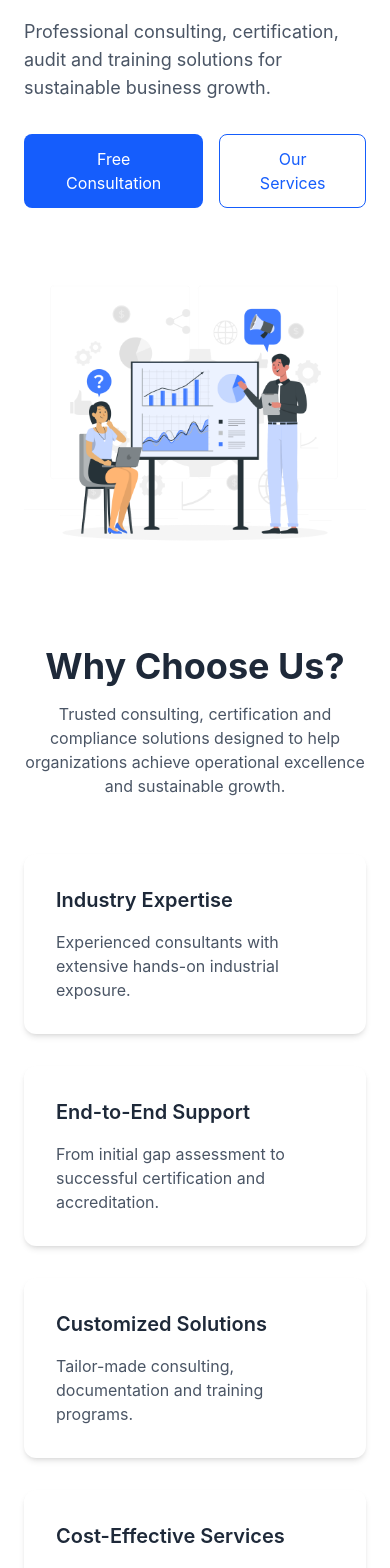
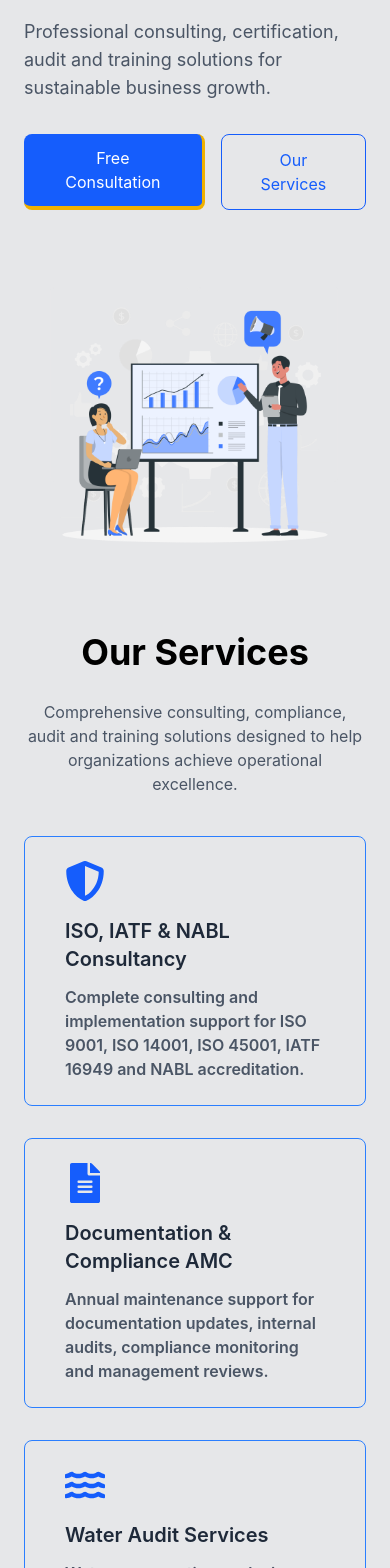
Before and after one commit to DipanshuGurjar123/my-company-service, a React (Vite) app: page / in a window 390 px wide. Shown: the part 380-1948 px from the top of the page. Built offline with nearby package versions, Linux system fonts and the light colour scheme.

Commit message:
Some css Change

```diff
--- a/src/App.jsx
+++ b/src/App.jsx
@@ -8,6 +8,7 @@ import { services } from './data/services'
 import AboutUs from './component/AboutUs'
 import Industries from './component/Industries'
 import OurTeam from './component/OurTeam'
+import ClientBenefits from './component/ClientBenefits'
 
 const App = () => {
   return (
@@ -15,11 +16,14 @@ const App = () => {
       {/* <h1>My react App</h1> */}
       <Navbar />
       <Hero />
+      <Services />
+      <Industries />
       <Whychooseus />
-      <Services />
+
       <AboutUs />
-      <Industries />
+
       <OurTeam />
+      <ClientBenefits/>
     </div>
   )
 }
--- /dev/null
+++ b/src/component/ClientBenefits.jsx
@@ -0,0 +1,26 @@
+import React from 'react'
+
+const ClientBenefits = () => {
+    return (
+        <div>
+            <div>
+                <h1 className='flex justify-center font-bold text-3xl'>CLIENT BENEFITS</h1>
+                <div className='font-semibold '>
+                    <h3>Organizations partnering with My gain: </h3>
+                </div>
+                <div className='grid md:grid-cols-3 gap-8'>
+                    <p>✔ Faster Certification & Accreditation </p>
+                    <p>✔ Strong Documentation Systems </p>
+                    <p>✔ Improved Audit Readiness</p>
+                    <p>✔ Enhanced Process Efficiency </p>
+                    <p>✔ Skilled & Competent Workforce</p>
+                    <p>✔ Cost Reduction Opportunities</p>
+                    <p>✔ Regulatory & Customer Compliance </p>
+                    <p>✔ Sustainable Business Growth</p>
+                </div>
+            </div>
+        </div>
+    )
+}
+
+export default ClientBenefits
--- a/src/component/Hero.jsx
+++ b/src/component/Hero.jsx
@@ -3,7 +3,7 @@ import heroImg from "../assets/marketing-consulting-rafiki.png";
 
 const Hero = () => {
   return (
-    <section className="max-w-7xl mx-auto px-6 py-6 flex flex-col md:flex-row items-center justify-between gap-10">
+    <section className="max-w-7xl mx-auto px-6 py-6 flex flex-col md:flex-row items-center justify-between gap-10 bg-slate-900/10">
 
       <div className="hero-left flex-1">
         <h1 className='text-4xl md:text-5xl font-bold text-gray-800 leading-tight'>
@@ -19,13 +19,12 @@ const Hero = () => {
         </p>
 
         <div className="hero-btns mt-8 flex gap-4">
-          <button className='bg-blue-600 text-white px-6 py-3 rounded-lg hover:bg-blue-700 hover:-translate-y-2 hover:shadow-xl transition-all duration-300
-'>Free Consultation</button>
-          <button className='border border-blue-600 text-blue-600 px-6 py-3 rounded-lg hover:bg-blue-50 hover:-translate-y-2 hover:shadow-xl transition-all duration-300'>Our Services</button>
+          <button className='bg-blue-600 text-white px-6 py-3 rounded-lg border-b-4 border-r-3 border-solid border-yellow-500 hover:bg-blue-700 hover:-translate-y-2 hover:shadow-xl hover:scale-90 transition-all duration-300'>Free Consultation</button>
+          <button className='border border-blue-600 text-blue-600 px-6 py-3 rounded-lg hover:bg-blue-50 hover:-translate-y-2 hover:shadow-xl transition-all hover:scale-90 duration-300'>Our Services</button>
         </div>
       </div>
 
-      <div className="hero-right flex-1">
+      <div className="hero-right flex-1 hover:scale-105 duration-500">
         <img
           src={heroImg}
           alt="Business Consulting"
--- a/src/component/Services.jsx
+++ b/src/component/Services.jsx
@@ -18,7 +18,7 @@ const Services = () => {
     };
 
     return (
-        <section className='max-w-7xl mx-auto px-6 py-4'>
+        <section className='max-w-7xl mx-auto px-6 py-4 bg-slate-900/10'>
             <div className='text-center mb-10'>
                 <h1 className='text-4xl font-bold mb-7 '>
                     Our Services
@@ -33,12 +33,12 @@ const Services = () => {
             <div className='grid md:grid-cols-3 gap-8'>
                 {services.map((service) => (
                     <div
-                        key={service.id}
-                        className="bg-white p-8 rounded-xl shadow-md hover:shadow-xl transition duration-300"
+                    key={service.id}
+                    className="py-6 px-10 relative bg-gradient-to-r from-blue-500 to-blue-500 bg-[length:0%_100%] bg-no-repeat hover:bg-[length:100%_100%] transition-all duration-1000 ease-out border border-blue-500 text-blue-500 hover:text-white px-6 py-2 rounded-lg font-semibold"
                     >
                         <div className="text-blue-600 mb-4">
                             {icons[service.icon]}
-                        </div>
+                            </div>
                         <h3 className="text-xl font-semibold text-gray-800 mb-3">{service.title}</h3>
                         <p className='text-gray-600'>{service.description}</p>
                     </div>
--- a/src/component/Whychooseus.jsx
+++ b/src/component/Whychooseus.jsx
@@ -4,9 +4,11 @@ function WhyChooseUs() {
   return (
     <section className="max-w-7xl mx-auto px-6 py-8">
       <div className="text-center mb-14">
-        <h2 className="text-4xl font-bold text-gray-800">
+        <hr className="border-0 h-[1px] bg-gradient-to-r from-transparent via-gray-500 to-transparent" />
+        <h2 className="text-4xl font-bold text-gray-800 p-4 ">
           Why Choose Us?
         </h2>
+        <hr className="border-0 h-[1.5px] bg-gradient-to-r from-transparent via-gray-500 to-transparent" />
 
         <p className="mt-4 text-gray-600 max-w-2xl mx-auto">
           Trusted consulting, certification and compliance
```
